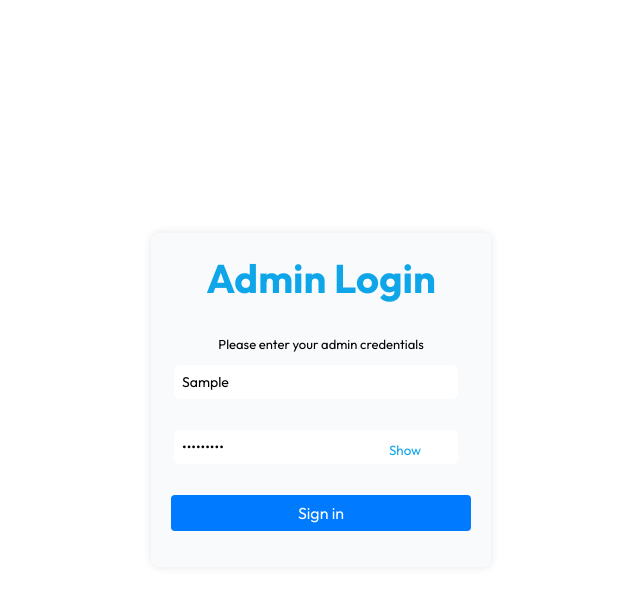
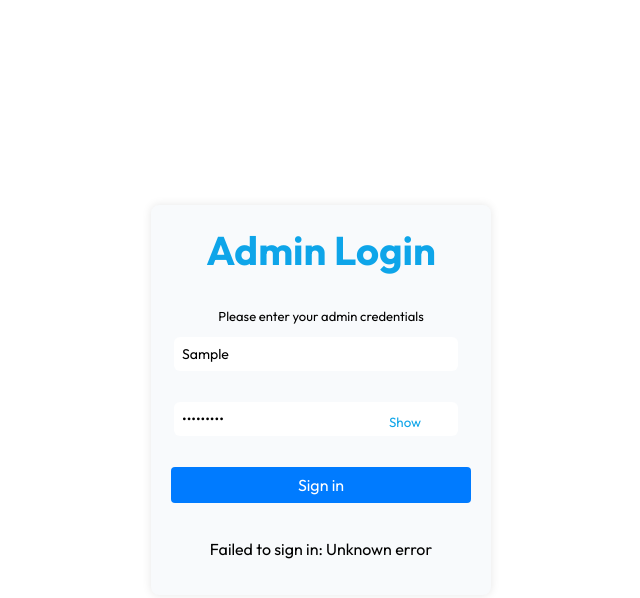
Before and after one commit to badkoala101/prime-connect, a React (Create React App) app: page /adminlogin in a window 1280 px wide. Both pictures are taken after typing "Sample", "Sample123" into the empty fields and a click on the button "Sign in". Shown: the top 598 px of the page, without its empty margins (319-959 px from the left). Built offline with nearby package versions, Linux system fonts and the light colour scheme; no server answers.

Commit message:
admin login

```diff
--- a/src/pages/Admin/AdminLogin.js
+++ b/src/pages/Admin/AdminLogin.js
@@ -9,6 +9,7 @@ const AdminLogin = () => {
   const [showPassword, setShowPassword] = useState(false);
   const [loading, setLoading] = useState(false);
   const [showPopup, setShowPopup] = useState(false);
+  const [errorMessage, setErrorMessage] = useState('');
   const navigate = useNavigate();
 
   const handleUsernameChange = (e) => {
@@ -26,10 +27,13 @@ const AdminLogin = () => {
   const handleSignIn = async (e) => {
     e.preventDefault();
     setLoading(true);
+    setErrorMessage('');
 
     try {
       const response = await api.post('/admin/login', { username, password });
 
+      // Check if the response contains the admin data
+      if (response.data.admin && response.data.token) {
         // Store token
         localStorage.setItem('adminToken', response.data.token);
 
@@ -42,9 +46,14 @@ const AdminLogin = () => {
           setShowPopup(false);
           navigate('/admin');
         }, 2000); // Show popup for 2 seconds
+      } else {
+        setLoading(false);
+        setErrorMessage('Invalid credentials');
+      }
     } catch (error) {
       setLoading(false);
-      // Handle sign-in failure (e.g., show error message)
+      // Handle sign-in failure
+      setErrorMessage('Failed to sign in: ' + (error.response?.data?.error || 'Unknown error'));
     }
   };
 
@@ -81,6 +90,8 @@ const AdminLogin = () => {
             {loading ? <div className="admin-spinner"></div> : 'Sign in'}
           </button>
         </form>
+
+        {errorMessage && <p className="admin-error-message">{errorMessage}</p>}
       </div>
 
       {showPopup && (
```
Lines whose indentation alone changed are shown as unchanged.
